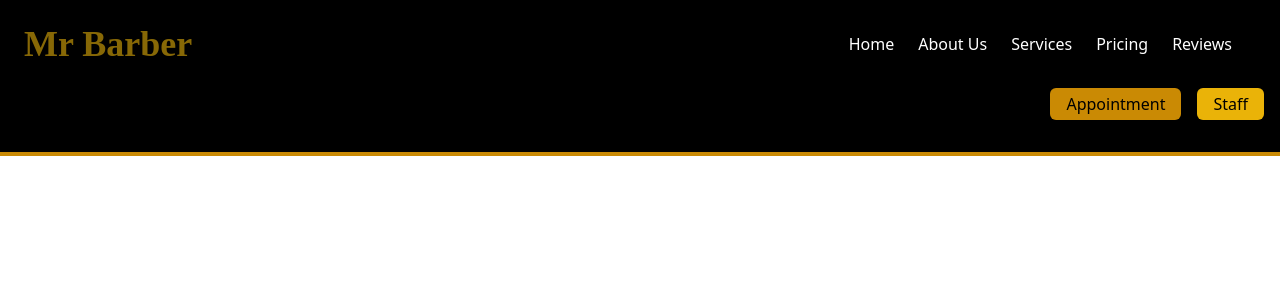
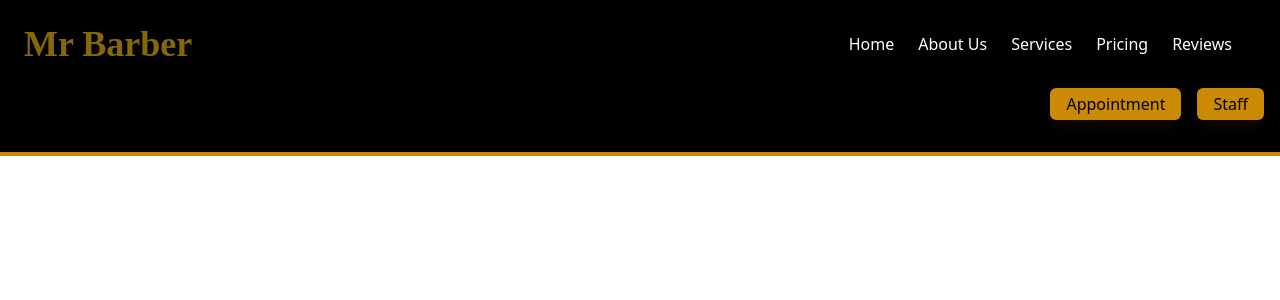
Before and after one commit to PawaniMekhala/mr_barber, a React (Create React App) app: page / in a window 1280 px wide. Shown: the top 300 px of the page. Built offline with nearby package versions, Linux system fonts and the light colour scheme; a web font is replaced by a local one.

Commit message:
refactor: add styles to buttons in navbar.jsx

```diff
--- a/src/components/Navbar.jsx
+++ b/src/components/Navbar.jsx
@@ -50,10 +50,10 @@ const Navbar = () => {
     return (
       <div>
         {/* upper Navbar */}
-        <nav className="bg-black text-yellow-700 p-6">
+        <nav className="bg-black text-yellow-500 p-6">
             <div className="container mx-auto flex justify-between items-center">
                 {/* <img src={Logo} alt="Mr Barber" className="" /> */}
-                <div className="text-4xl font-bold mervale-font self-center whitespace-nowrap text-yellow-700">
+                <div className="text-4xl font-bold mervale-font self-center whitespace-nowrap text-yellow-500">
                     Mr Barber
                 </div>
                 <div className="flex space-x-6 text-white">
@@ -82,10 +82,10 @@ const Navbar = () => {
         <nav className="bg-black text-yellow-500 p-8">
             <div className="container mx-auto flex justify-between items-center">
             <div className="absolute top-20 right-0 mt-2 mr-4 flex space-x-4">
-                <button className="bg-yellow-600 text-black px-4 py-1 rounded-md hover:bg-yellow-700 shadow-md ">
+                <button className="bg-yellow-600 text-black px-4 py-1 rounded-md hover:bg-yellow-700 shadow-lg shadow-yellow-700/10 ">
                     Appointment
                 </button>
-                <button data-ripple-light="true" className="bg-yellow-500 text-black px-4 py-1 rounded-md hover:bg-yellow-700 shadow-md">
+                <button data-ripple-light="true" className="bg-yellow-600 text-black px-4 py-1 rounded-md hover:bg-yellow-700 shadow-lg shadow-yellow-700/10">
                     Staff
                 </button>
             </div>
```
